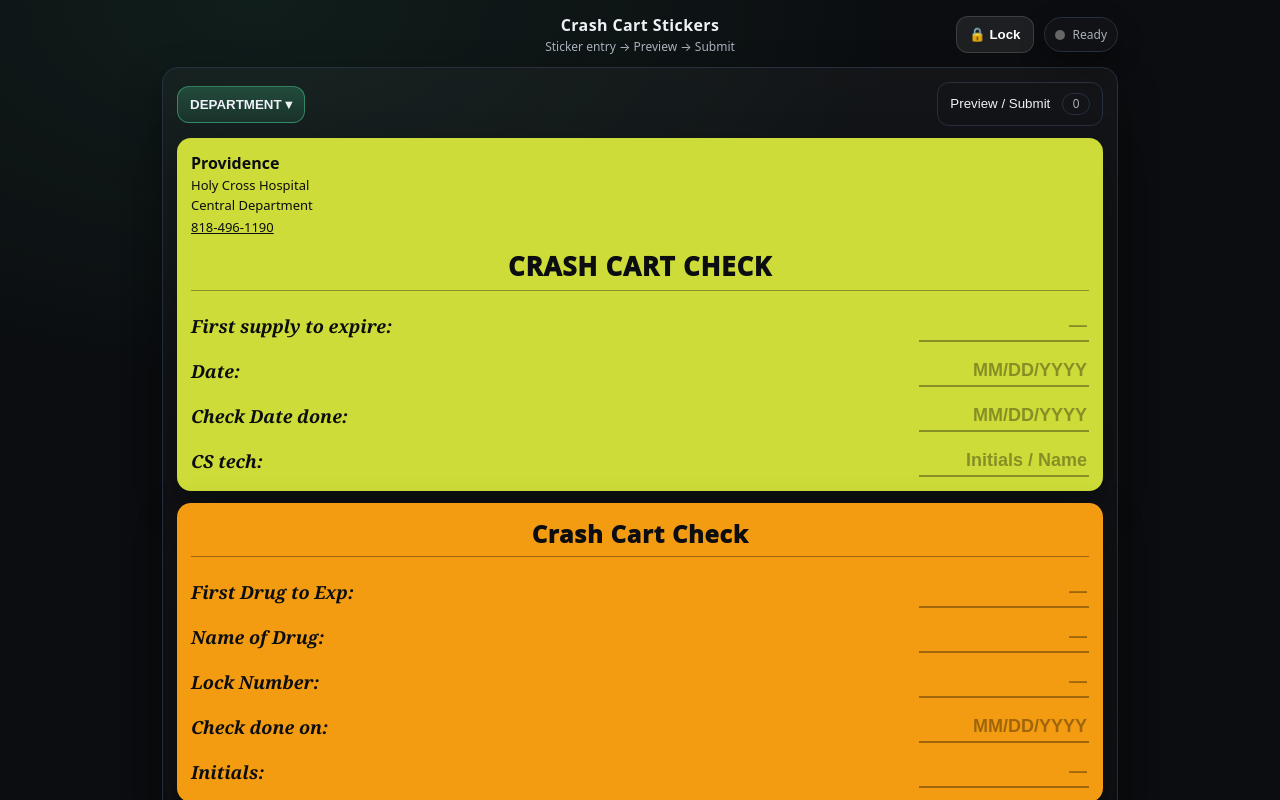
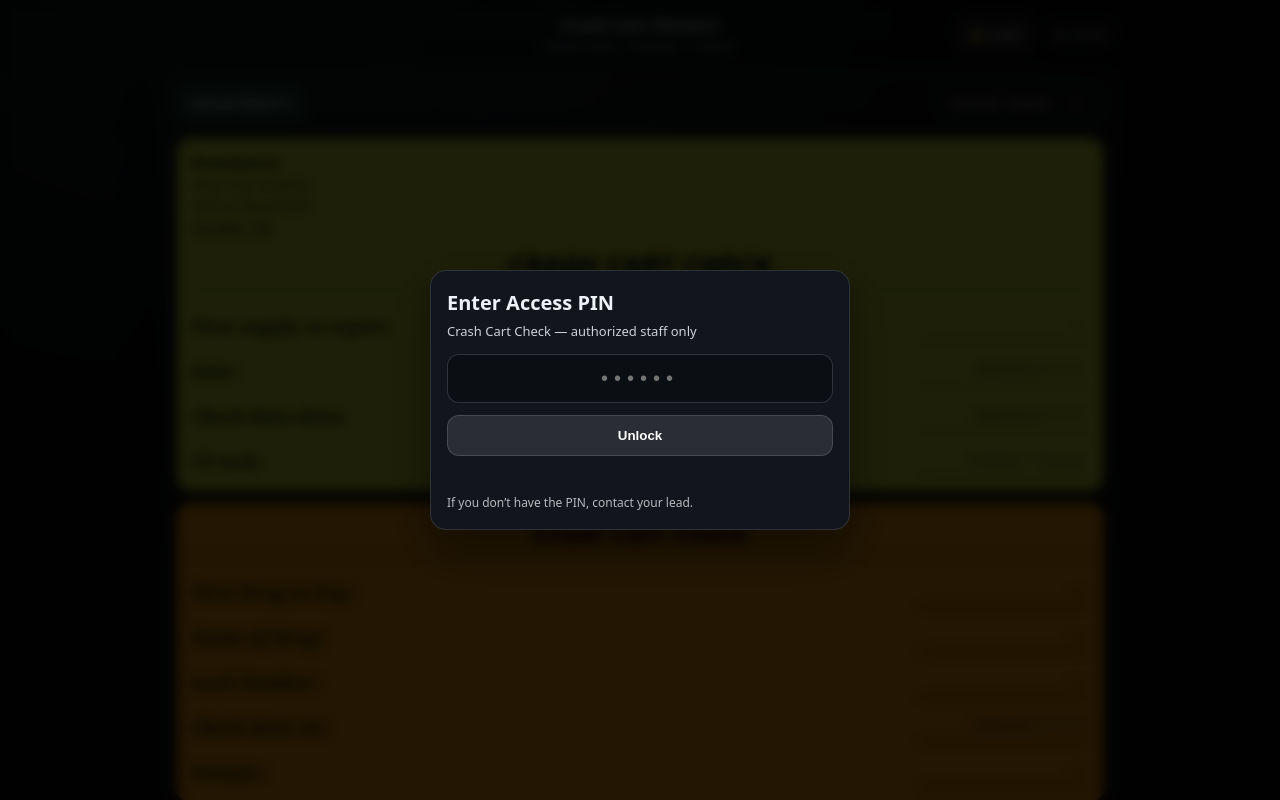
Before and after one commit to theaarondumas/PHCMC-CRASH-CSRT-STICKER-V4, a plain HTML site: page index.html in a window 1280 px wide. Shown: the top 800 px of the page. Drawn offline with Linux system fonts and the light colour scheme.

Commit message:
Update styles.css

```diff
--- a/styles.css
+++ b/styles.css
@@ -334,3 +334,16 @@ body{
   color: rgba(255,255,255,.7);
   font-size: 12px;
 }
+
+/* FORCE PIN GATE TO ALWAYS OVERLAY EVERYTHING */
+.pinGate{
+  position: fixed !important;
+  inset: 0 !important;
+  z-index: 99999 !important;
+  display: flex !important;
+}
+
+.pinCard{
+  position: relative;
+  z-index: 100000 !important;
+}
```
